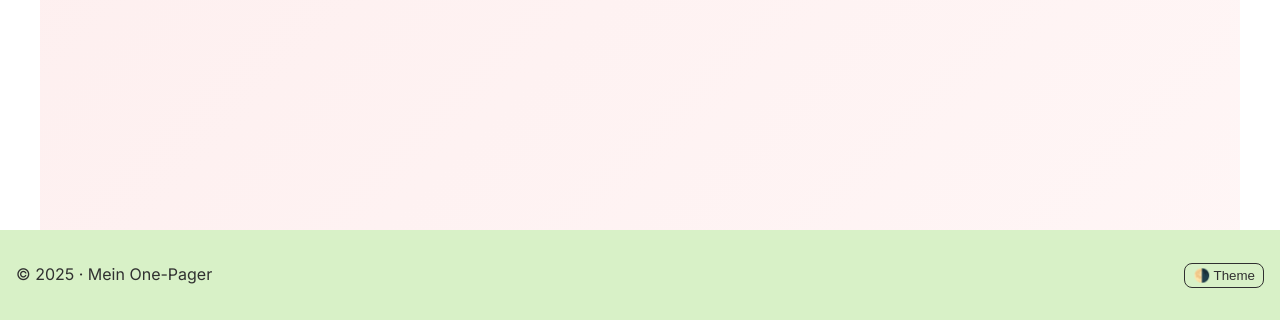
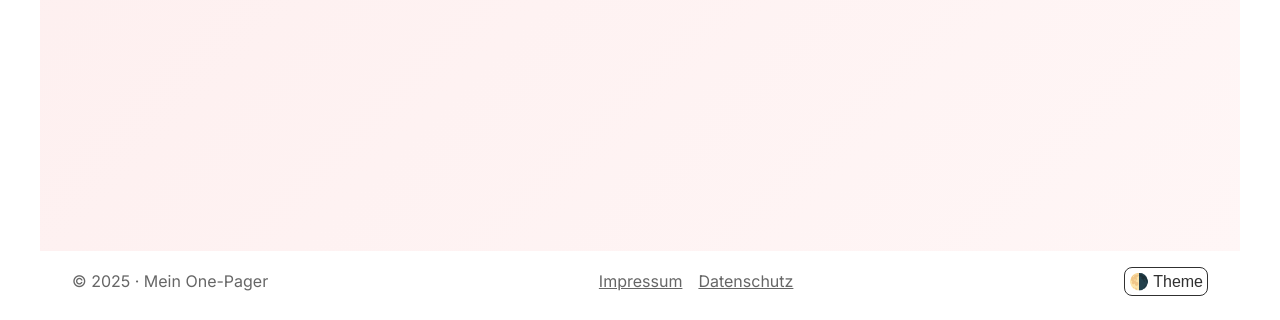
Before and after one commit to oeme-github/websitetemplate, a PHP site: page / in a window 1280 px wide. Shown: the part 2280-2600 px from the top of the page. Run offline with PHP 8.4, Linux system fonts and the light colour scheme.

Commit message:
Ergänzung um Legal-Pages Datenschutz und Impressum

```diff
--- a/assets/css/styles.css
+++ b/assets/css/styles.css
@@ -26,9 +26,14 @@
   --color-text-main: #111111;
   --color-text-light: #0b0d1a;
   --color-text-muted: #303030;
+  --color-text-footer: #666666;
 
   /* Akzent */
   --color-accent: #1d1c30;
+
+  /* Button */
+  --color-bg-btn: var(--color-accent);
+  --color-text-btn: var(--color-bg-section-alt);
 
   /* Topbar */
   --color-bg-topbar: var(--color-accent);
@@ -159,7 +173,9 @@ html,
 body {
   /* Vollbild */
   height: 100%;
+  width: 100%;
   margin: 0;
+  overflow-x: hidden;
   /* Schrift */
   font-family: var(--font-base);
   font-size: var(--fs-200);
@@ -255,22 +272,72 @@ body {
   color: var(--color-text-light);
 }
 
-/* Footer */
+/* =====================================================
+  Footer
+===================================================== */
 .footer {
-  /* Layout */
+  margin-top: auto;
+  background: var(--color-footer-bg);
+  color: var(--color-text-footer);
+}
+
+.footer-inner {
+  max-width: var(--max-width);
+  margin: 0 auto;
+  padding: var(--space-2) var(--space-3);
+}
+
+.footer-grid {
+  display: grid;
+  grid-template-columns: 1fr auto;
+  grid-template-rows: auto auto;
+  gap: var(--space-1) var(--space-2);
+  align-items: center;
+  text-align: left;
+}
+
+.footer-legal ul {
+  list-style: none;
+  margin: 0;
+  padding: 0;
+
   display: flex;
   gap: var(--space-3);
-  justify-content: space-between;
-  align-items: center;
+}
 
-  padding: var(--space-3);
-  text-align: center;
-  /* Farben */
-  background: var(--color-bg-header);
-  color: var(--color-text-muted);
-  /* Scroll Snap */
-  scroll-snap-align: none;
+.footer-legal a {
+  font-size: var(--fs-100);
+  color: inherit;
+  text-decoration: underline;
 }
+
+.footer-legal a:hover,
+.footer-legal a:focus-visible {
+  text-decoration: none;
+}
+
+.footer-copy,
+.footer-legal a,
+.footer-theme .theme-toggle {
+  font-size: var(--fs-100);
+}
+
+.footer-copy {
+  order: 3;
+  justify-self: start;
+}
+
+.footer-legal {
+  order: 1;
+  justify-self: center;
+}
+
+.footer-theme {
+  order: 2;
+  justify-self: end;
+}
+
+
 
 /* =====================================================
   Navigation Styles
@@ -280,7 +347,7 @@ body {
   background: none;
   border: 1px solid currentColor;
   color: var(--color-text-muted);
-  padding: var(--space-1) var(--space-2);
+  padding: var(--space-1) var(--space-1);
   border-radius: 0.5rem;
   cursor: pointer;
 }
@@ -540,7 +640,45 @@ body {
     grid-column: 1 / -1;
   }
 
+  /* Footer Grid Layout */
+  .footer-inner {
+    padding: var(--space-3) var(--space-4);
+  }
+
+  .footer-grid {
+    gap: var(--space-2);
+  }
+
+  .footer-grid {
+    grid-template-columns: auto 1fr auto;
+    align-items: center;
+    text-align: left;
+    gap: var(--space-2);
+  }
+
+  .footer-copy,
+  .footer-legal a,
+  .footer-theme .theme-toggle {
+    font-size: var(--fs-200);
+  }
+
+  .footer-copy {
+    order: 1;
+    justify-self: start;
+  }
+
+  .footer-legal {
+    order: 2;
+    justify-self: center;
+  }
+
+  .footer-theme {
+    order: 3;
+    justify-self: end;
+  }
+
 }
+
 
 /* =====================================================
   Mobile Layout
--- a/index.html
+++ b/index.html
@@ -1,5 +1,6 @@
 <!DOCTYPE html>
 <html lang="de">
+
 <head>
     <meta charset="UTF-8" />
     <meta name="viewport" content="width=device-width, initial-scale=1" />
@@ -53,7 +54,7 @@
     </header>
     <div id="menuBackdrop" class="menu-backdrop"></div>
     <!-- Main Content -->
-    <main class="content">
+    <main id="main" class="content">
         <!-- Hero Section -->
         <section id="hero" class="section hero">
             <h2>Hero Section</h2>
@@ -110,18 +111,34 @@
                 <!-- Absenden -->
                 <button type="submit" class="btn-primary" id="submitBtn">Absenden</button>
                 <!-- Formularmeldung -->
-                <div id="formMessage" class="form-message" role="alert" aria-live="assertive" aria-atomic="true" tabindex="-1"></div>
+                <div id="formMessage" class="form-message" role="alert" aria-live="assertive" aria-atomic="true"
+                    tabindex="-1"></div>
             </form>
         </section>
     </main>
     <!-- Footer -->
     <footer class="footer">
-        <p>© 2025 · Mein One-Pager</p>
-
-        <button id="themeToggle" class="theme-toggle" aria-label="Theme wechseln" aria-pressed="false">
-            🌗 Theme
-        </button>
+        <!-- Footer Grid -->
+        <div class="footer-inner footer-grid">
+            <!-- Spalte 1: Copyright -->
+            <div class="footer-col footer-copy">
+                © 2025 · Mein One-Pager
+            </div>
+            <!-- Spalte 2: Rechtliches -->
+            <nav class="footer-col footer-legal" aria-label="Rechtliches">
+                <ul>
+                    <li><a href="/impressum.html">Impressum</a></li>
+                    <li><a href="/datenschutz.html">Datenschutz</a></li>
+                </ul>
+            </nav>
+            <!-- Spalte 3: Theme Toggle -->
+            <div class="footer-col footer-theme">
+                <!-- Theme Toggle -->
+                <button id="themeToggle" class="theme-toggle" aria-label="Theme wechseln" aria-pressed="false">
+                    🌗 Theme
+                </button>
+            </div>
+        </div>
     </footer>
 </body>
-
 </html>
```
Also changed, not shown: other parts of assets/css/styles.css (+58 -12 lines), datenschutz.html (added, +140 -0 lines), impressum.html (added, +129 -0 lines), CHANGELOG.md, README.md.
